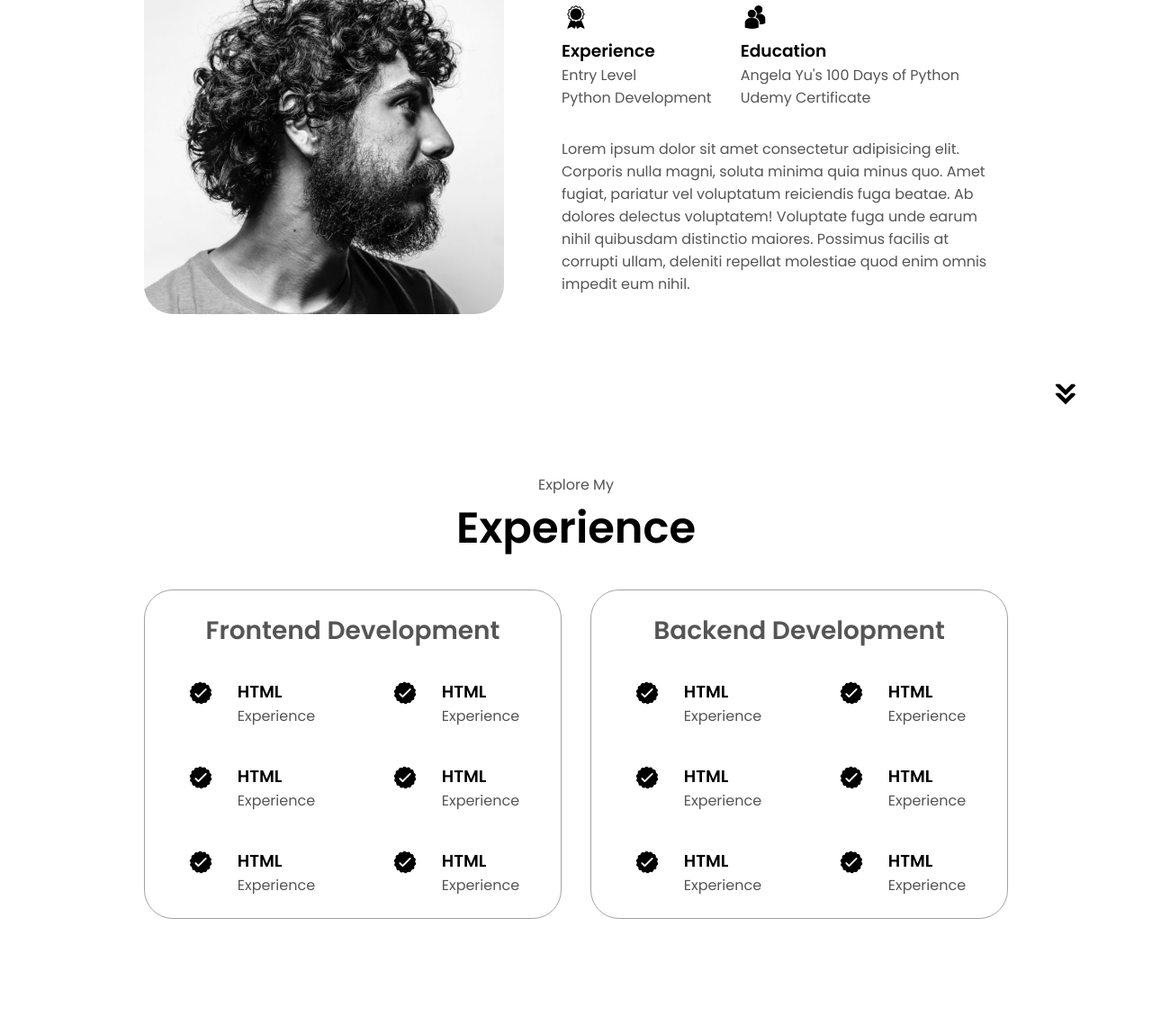
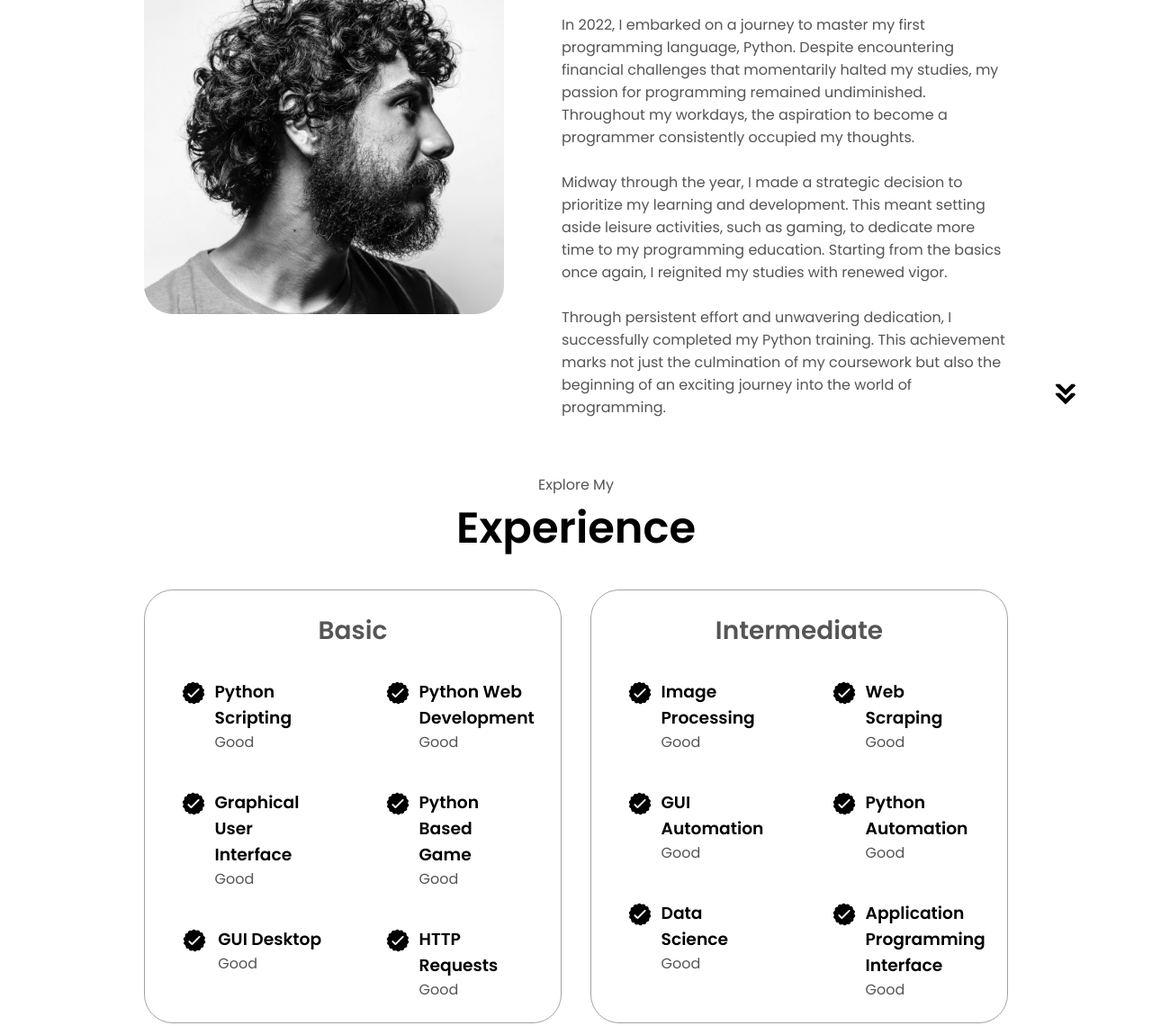
Before and after one commit to koprogram/html-css-js-portfolio-website, a plain HTML site: page index.html in a window 1280 px wide. Shown: the part 1170-2310 px from the top of the page at 90% size. Drawn offline with Linux system fonts and the light colour scheme; files whose address does not match are found by name.

Commit message:
Personalized my website portfolio

```diff
--- a/index.html
+++ b/index.html
@@ -42,7 +42,7 @@
       <div class="section__text">
         <p class="section__text__p1">Hello, I'm</p>
         <h1 class="title">Kim</h1>
-        <p class="section__text__p2">Python Developer</p>
+        <p class="section__text__p2">Python Programmer</p>
         <div class="btn-container">
           <button
             class="btn btn-color-2"
@@ -104,13 +104,11 @@
           </div>
           <div class="text-container">
             <p>
-              Lorem ipsum dolor sit amet consectetur adipisicing elit. Corporis
-              nulla magni, soluta minima quia minus quo. Amet fugiat, pariatur
-              vel voluptatum reiciendis fuga beatae. Ab dolores delectus
-              voluptatem! Voluptate fuga unde earum nihil quibusdam distinctio
-              maiores. Possimus facilis at corrupti ullam, deleniti repellat
-              molestiae quod enim omnis impedit eum nihil.
-            </p>
+              In 2022, I embarked on a journey to master my first programming language, Python. Despite encountering financial challenges that momentarily halted my studies, my passion for programming remained undiminished. Throughout my workdays, the aspiration to become a programmer consistently occupied my thoughts.</p>
+            <br>
+            <p>Midway through the year, I made a strategic decision to prioritize my learning and development. This meant setting aside leisure activities, such as gaming, to dedicate more time to my programming education. Starting from the basics once again, I reignited my studies with renewed vigor. </p>
+            <br>
+            <p>Through persistent effort and unwavering dedication, I successfully completed my Python training. This achievement marks not just the culmination of my coursework but also the beginning of an exciting journey into the world of programming.</p>
           </div>
         </div>
       </div>
@@ -127,7 +125,7 @@
       <div class="experience-details-container">
         <div class="about-containers">
           <div class="details-containers">
-            <h2 class="experience-sub-title">Frontend Development</h2>
+            <h2 class="experience-sub-title">Basic</h2>
             <div class="article-container">
               <article>
                 <img
@@ -136,8 +134,8 @@
                   class="icon"
                 />
                 <div>
-                  <h3>HTML</h3>
-                  <p>Experience</p>
+                  <h3>Python Scripting</h3>
+                  <p>Good</p>
                 </div>
               </article>
               <article>
@@ -147,8 +145,8 @@
                   class="icon"
                 />
                 <div>
-                  <h3>HTML</h3>
-                  <p>Experience</p>
+                  <h3>Python Web Development</h3>
+                  <p>Good</p>
                 </div>
               </article>
               <article>
@@ -158,8 +156,8 @@
                   class="icon"
                 />
                 <div>
-                  <h3>HTML</h3>
-                  <p>Experience</p>
+                  <h3>Graphical User Interface</h3>
+                  <p>Good</p>
                 </div>
               </article>
               <article>
@@ -169,8 +167,8 @@
                   class="icon"
                 />
                 <div>
-                  <h3>HTML</h3>
-                  <p>Experience</p>
+                  <h3> Python Based Game</h3>
+                  <p>Good</p>
                 </div>
               </article>
               <article>
@@ -180,8 +178,8 @@
                   class="icon"
                 />
                 <div>
-                  <h3>HTML</h3>
-                  <p>Experience</p>
+                  <h3>GUI Desktop</h3>
+                  <p>Good</p>
                 </div>
               </article>
               <article>
@@ -191,14 +189,14 @@
                   class="icon"
                 />
                 <div>
-                  <h3>HTML</h3>
-                  <p>Experience</p>
+                  <h3>HTTP Requests</h3>
+                  <p>Good</p>
                 </div>
               </article>
             </div>
           </div>
           <div class="details-containers">
-            <h2 class="experience-sub-title">Backend Development</h2>
+            <h2 class="experience-sub-title">Intermediate</h2>
             <div class="article-container">
               <article>
                 <img
@@ -207,8 +205,8 @@
                   class="icon"
                 />
                 <div>
-                  <h3>HTML</h3>
-                  <p>Experience</p>
+                  <h3>Image Processing</h3>
+                  <p>Good</p>
                 </div>
               </article>
               <article>
@@ -218,8 +216,8 @@
                   class="icon"
                 />
                 <div>
-                  <h3>HTML</h3>
-                  <p>Experience</p>
+                  <h3>Web Scraping</h3>
+                  <p>Good</p>
                 </div>
               </article>
               <article>
@@ -229,8 +227,8 @@
                   class="icon"
                 />
                 <div>
-                  <h3>HTML</h3>
-                  <p>Experience</p>
+                  <h3>GUI Automation</h3>
+                  <p>Good</p>
                 </div>
               </article>
               <article>
@@ -240,8 +238,8 @@
                   class="icon"
                 />
                 <div>
-                  <h3>HTML</h3>
-                  <p>Experience</p>
+                  <h3>Python Automation</h3>
+                  <p>Good</p>
                 </div>
               </article>
               <article>
@@ -251,8 +249,8 @@
                   class="icon"
                 />
                 <div>
-                  <h3>HTML</h3>
-                  <p>Experience</p>
+                  <h3>Data Science</h3>
+                  <p>Good</p>
                 </div>
               </article>
               <article>
@@ -262,8 +260,8 @@
                   class="icon"
                 />
                 <div>
-                  <h3>HTML</h3>
-                  <p>Experience</p>
+                  <h3>Application Programming Interface</h3>
+                  <p>Good</p>
                 </div>
               </article>
             </div>
```
